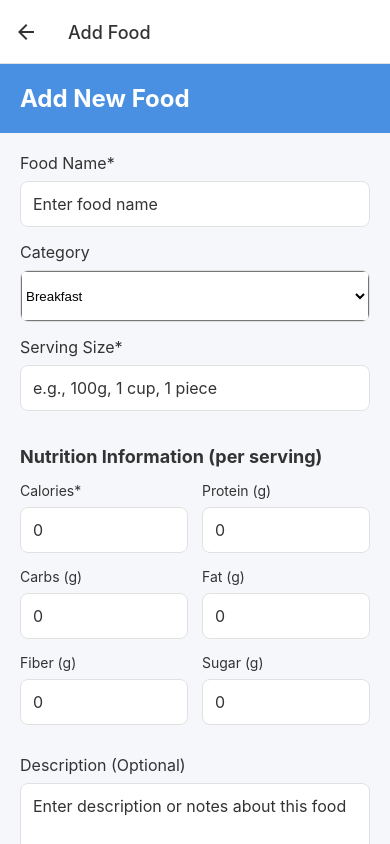
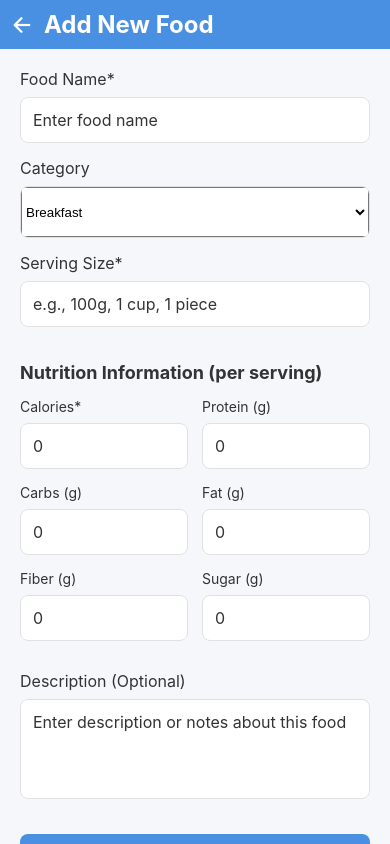
Before and after one commit to mohammed-azeemuddin/CalorieGuru, a React Native app: screen /AddFood in a window 390 px wide. Built offline with nearby package versions, Linux system fonts and the light colour scheme; what expo-notifications would draw is missing.

Commit message:
refactor(navigation): hide default header and add custom back buttons
Remove default navigation headers and implement custom back buttons in FoodDetailScreen and AddFoodScreen for consistent navigation styling

```diff
--- a/App.js
+++ b/App.js
@@ -100,10 +100,7 @@ function MainNavigator() {
           component={FoodDetailScreen}
           options={{
             title: 'Food Details',
-            headerStyle: {
-              backgroundColor: theme.card,
-            },
-            headerTintColor: theme.text,
+            headerShown: false,
           }}
         />
         <Stack.Screen
@@ -111,10 +108,7 @@ function MainNavigator() {
           component={AddFoodScreen}
           options={{
             title: 'Add Food',
-            headerStyle: {
-              backgroundColor: theme.card,
-            },
-            headerTintColor: theme.text,
+            headerShown: false,
           }}
         />
         <Stack.Screen
--- a/src/screens/AddFoodScreen.js
+++ b/src/screens/AddFoodScreen.js
@@ -4,6 +4,7 @@ import { SafeAreaView } from 'react-native-safe-area-context';
 import { Picker } from '@react-native-picker/picker';
 import AsyncStorage from '@react-native-async-storage/async-storage';
 import { useTheme } from '../context/ThemeContext';
+import { Ionicons } from '@expo/vector-icons';
 
 const AddFoodScreen = ({ navigation }) => {
   const { theme } = useTheme();
@@ -100,7 +101,12 @@ const AddFoodScreen = ({ navigation }) => {
     <SafeAreaView style={[styles.container, { backgroundColor: theme.background }]}>
       <ScrollView>
         <View style={[styles.header, { backgroundColor: theme.primary }]}>
-          <Text style={styles.headerTitle}>Add New Food</Text>
+          <View style={styles.headerContent}>
+            <TouchableOpacity onPress={() => navigation.goBack()} style={styles.backButton}>
+              <Ionicons name="arrow-back" size={24} color="white" />
+            </TouchableOpacity>
+            <Text style={styles.headerTitle}>Add New Food</Text>
+          </View>
         </View>
 
         <View style={styles.formContainer}>
@@ -238,7 +244,14 @@ const styles = StyleSheet.create({
     flex: 1,
   },
   header: {
-    padding: 20,
+    padding: 10,
+  },
+  headerContent: {
+    flexDirection: 'row',
+    alignItems: 'center',
+  },
+  backButton: {
+    marginRight: 10,
   },
   headerTitle: {
     fontSize: 24,
--- a/src/screens/FoodDetailScreen.js
+++ b/src/screens/FoodDetailScreen.js
@@ -119,6 +119,14 @@ const FoodDetailScreen = ({ route, navigation }) => {
 
   return (
     <SafeAreaView style={[styles.container, { backgroundColor: theme.background }]}>
+      <View style={styles.headerNav}>
+        <TouchableOpacity
+          style={styles.backButton}
+          onPress={() => navigation.goBack()}
+        >
+          <Ionicons name="arrow-back" size={24} color={theme.text} />
+        </TouchableOpacity>
+      </View>
       <ScrollView>
         <View style={[styles.header, { backgroundColor: theme.primary }]}>
           <Text style={styles.foodName}>{food.name}</Text>
@@ -209,6 +217,15 @@ const FoodDetailScreen = ({ route, navigation }) => {
 };
 
 const styles = StyleSheet.create({
+  headerNav: {
+    flexDirection: 'row',
+    alignItems: 'center',
+    paddingHorizontal: 15,
+    paddingVertical: 10,
+  },
+  backButton: {
+    padding: 5,
+  },
   container: {
     flex: 1,
   },
--- a/src/screens/IntakeTrackerScreen.js
+++ b/src/screens/IntakeTrackerScreen.js
@@ -289,11 +289,9 @@ const styles = StyleSheet.create({
     fontSize: 12,
   },
   emptyContainer: {
-    flex: 1,
     justifyContent: 'center',
     alignItems: 'center',
-    padding: 20,
-    marginTop: 50,
+    padding: 10,
   },
   emptyText: {
     fontSize: 16,
```
